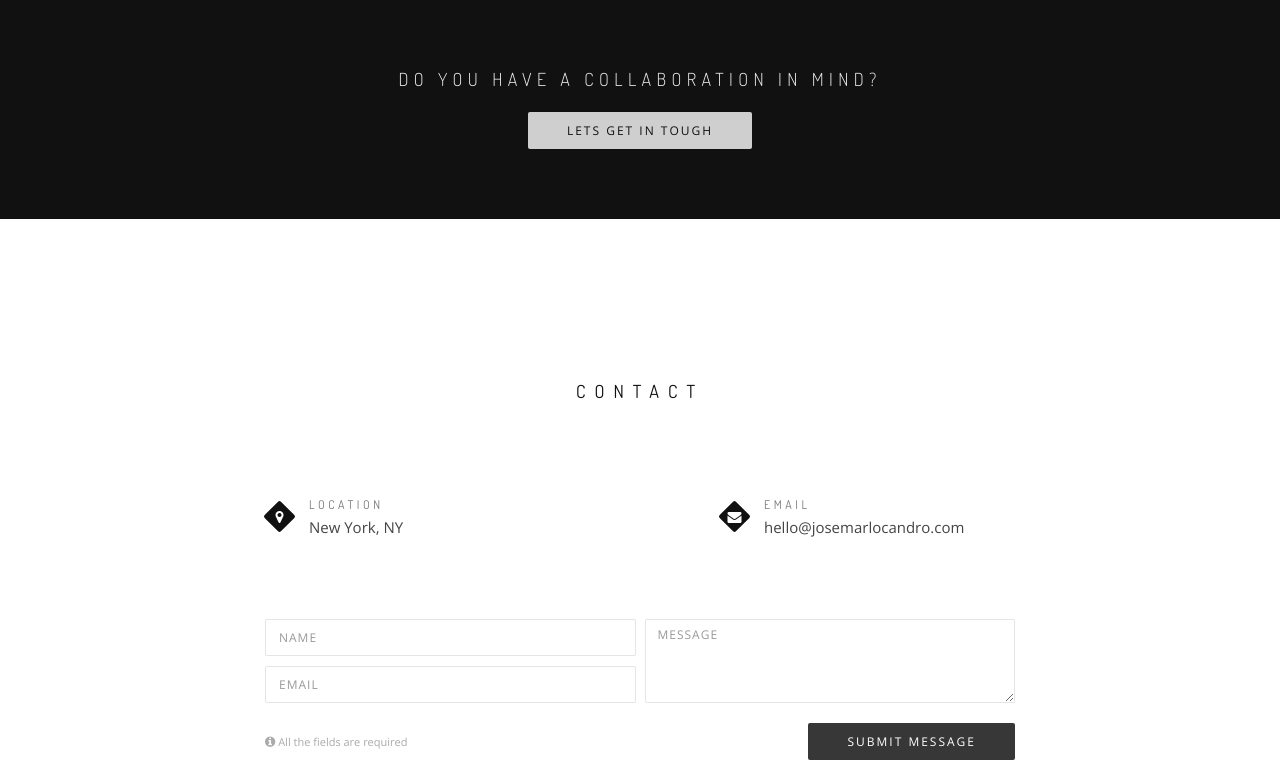
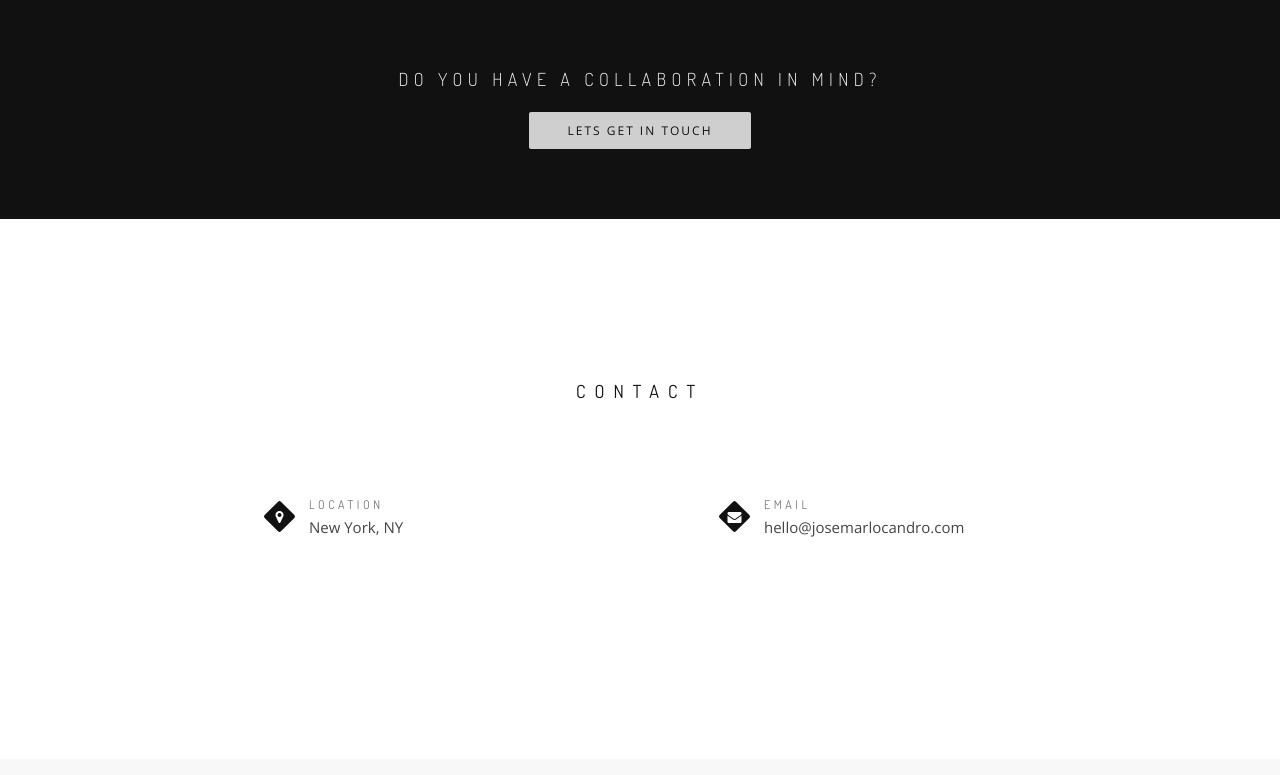
Before and after one commit to jvgraph/josemarlocandro.com, a plain HTML site: page index.html in a window 1280 px wide. Shown: the part 2825-3600 px from the top of the page. Drawn offline with nearby package versions, Linux system fonts and the light colour scheme; some packages are replaced by stand-ins of ours.

Commit message:
final site:

```diff
--- a/index.html
+++ b/index.html
@@ -397,7 +397,7 @@
                     <div class="align-center">
                         <h3 class="banner-heading font-alt">Do you have a collaboration in mind?</h3>
                         <div class="local-scroll">
-                            <a href="#contact" class="btn btn-mod btn-w btn-medium btn-round">Lets get in tough</a>
+                            <a href="#contact" class="btn btn-mod btn-w btn-medium btn-round">Lets get in touch</a>
                         </div>
                     </div>
 
@@ -456,68 +456,6 @@
 
                     </div>
 
-                    <!-- Contact Form -->
-                    <div class="row">
-                        <div class="col-md-8 col-md-offset-2">
-
-                            <form class="form contact-form" id="contact_form">
-                                <div class="clearfix">
-
-                                    <div class="cf-left-col">
-
-                                        <!-- Name -->
-                                        <div class="form-group">
-                                            <input type="text" name="name" id="name" class="input-md round form-control" placeholder="Name" pattern=".{3,100}" required>
-                                        </div>
-
-                                        <!-- Email -->
-                                        <div class="form-group">
-                                            <input type="email" name="email" id="email" class="input-md round form-control" placeholder="Email" pattern=".{5,100}" required>
-                                        </div>
-
-                                    </div>
-
-                                    <div class="cf-right-col">
-
-                                        <!-- Message -->
-                                        <div class="form-group">
-                                            <textarea name="message" id="message" class="input-md round form-control" style="height: 84px;" placeholder="Message"></textarea>
-                                        </div>
-
-                                    </div>
-
-                                </div>
-
-                                <div class="clearfix">
-
-                                    <div class="cf-left-col">
-
-                                        <!-- Inform Tip -->
-                                        <div class="form-tip pt-20">
-                                            <i class="fa fa-info-circle"></i> All the fields are required
-                                        </div>
-
-                                    </div>
-
-                                    <div class="cf-right-col">
-
-                                        <!-- Send Button -->
-                                        <div class="align-right pt-10">
-                                            <button class="submit_btn btn btn-mod btn-medium btn-round" id="submit_btn">Submit Message</button>
-                                        </div>
-
-                                    </div>
-
-                                </div>
-
-
-
-                                <div id="result"></div>
-                            </form>
-
-                        </div>
-                    </div>
-                    <!-- End Contact Form -->
 
                 </div>
             </section>
```
Also changed, not shown: 1 other file.
